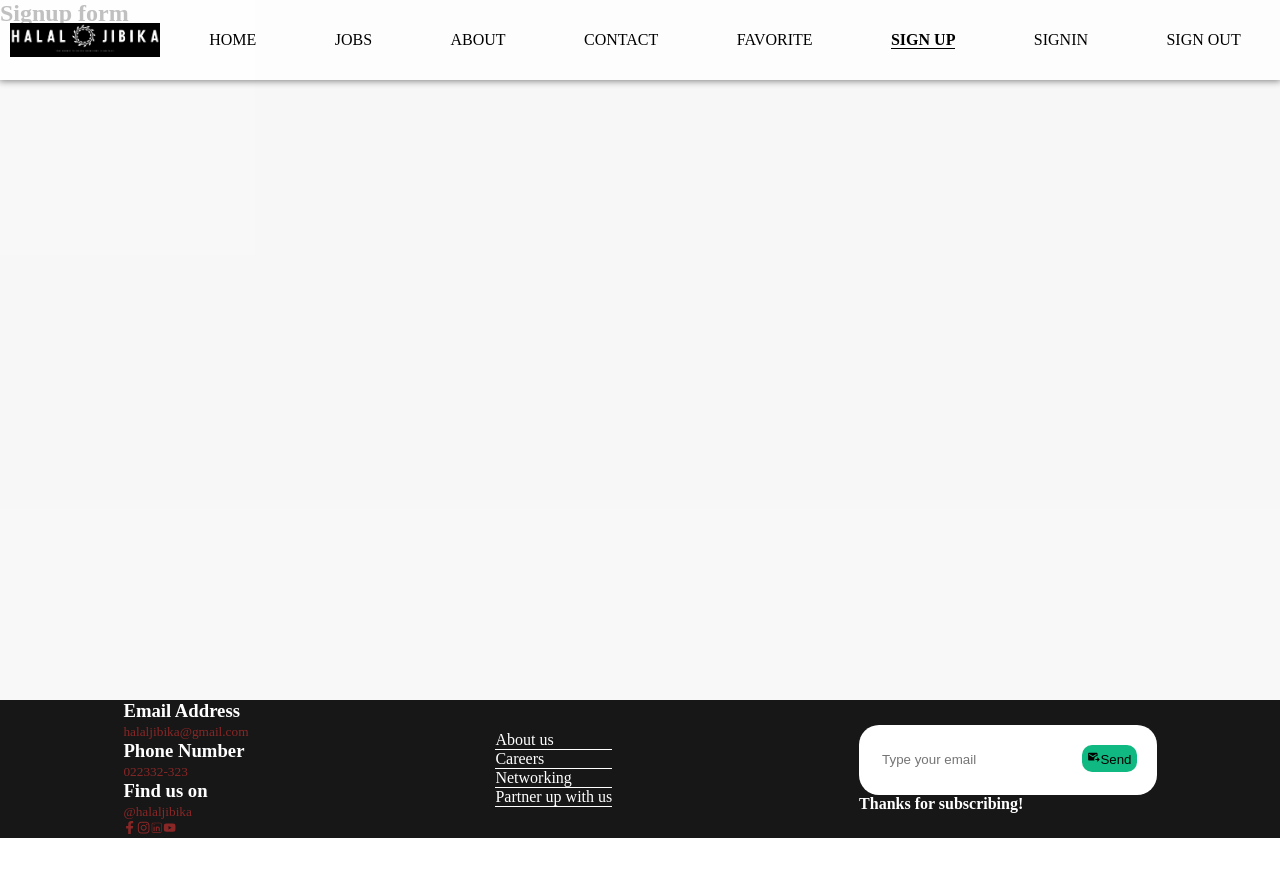
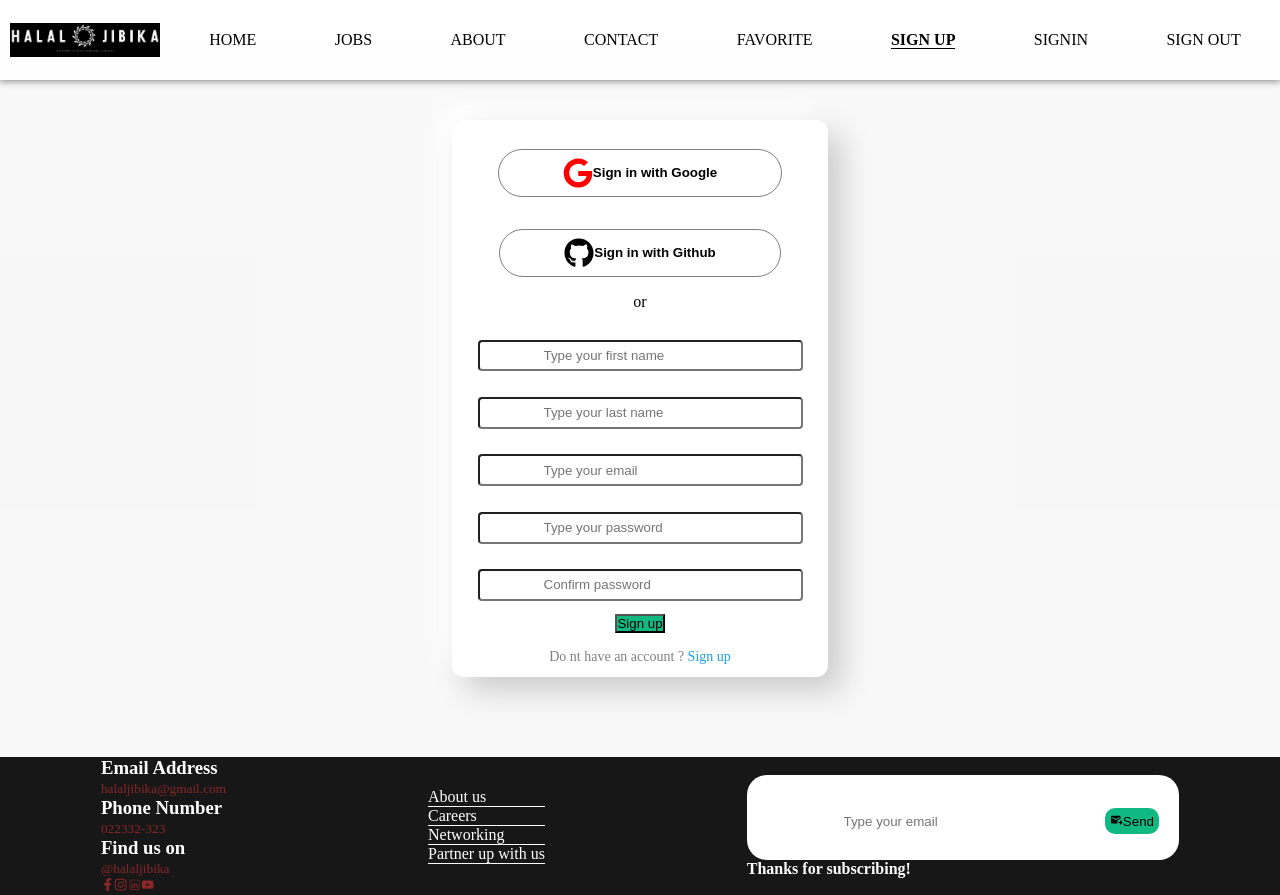
Before and after one commit to tanvirhossain808/job-search-application, a React (Vite) app: page /signup in a window 1280 px wide. Before the commit the page ends 838 px from the top, so only its background shows below. Built offline with nearby package versions, Linux system fonts and the light colour scheme; no server answers.

Commit message:
add env and sign up page wiht email login

```diff
--- a/package.json
+++ b/package.json
@@ -15,6 +15,7 @@
     "hooks": "^0.3.2",
     "react": "^18.2.0",
     "react-dom": "^18.2.0",
+    "react-firebase-hooks": "^5.1.1",
     "react-icons": "^4.12.0",
     "react-router-dom": "^6.21.1",
     "routes": "^2.1.0"
--- /dev/null
+++ b/src/firebase/firebase.config.js
@@ -0,0 +1,13 @@
+import { initializeApp } from "firebase/app";
+import { getAuth } from "firebase/auth";
+const firebaseConfig = {
+  // import.meta.env.VITE_SOME_KEY
+  apiKey: import.meta.env.VITE_SOME_A_API_KEY,
+  authDomain: import.meta.env.VITE_SOME_AUTH_DOMAIN,
+  projectId: import.meta.env.VITE_SOME_PROJECT_ID,
+  storageBucket: import.meta.env.VITE_SOME_STRONGeBUCket,
+  messagingSenderId: import.meta.env.VITE_SOME_MESSAGINGSENDERID,
+  appId: import.meta.env.VITE_SOME_APPID,
+};
+const app = initializeApp(firebaseConfig);
+export const auth = getAuth(app);
--- /dev/null
+++ b/src/pages/Login/Login.jsx
@@ -0,0 +1 @@
+import "./Login.css";
--- a/src/pages/SignUp/SignUp.css
+++ b/src/pages/SignUp/SignUp.css
@@ -0,0 +1,117 @@
+@import url("https://fonts.googleapis.com/css2?family=Poppins&display=swap");
+
+.formBody {
+  display: flex;
+  justify-content: center;
+  align-items: center;
+  margin-top: 40px;
+  width: 100%;
+}
+
+.container {
+  display: flex;
+  flex-direction: column;
+  justify-content: center;
+  align-items: center;
+  margin: 5rem 0;
+  padding: 1%;
+  border-radius: 12px;
+  background: #ffffff;
+  box-shadow: 14px 14px 30px #cccccc, -14px -14px 24px #ffffff;
+}
+.container .halalJibika {
+  background-color: black;
+  /* display: block; */
+  width: 200px;
+  margin: 0 0;
+  /* height: 400px; */
+}
+
+.button {
+  display: flex;
+  align-items: center;
+  border: 1px gray solid;
+  border-radius: 24px;
+  background-color: white;
+  padding: 0.5rem 4rem;
+  margin: 1rem 0;
+}
+
+.button:hover {
+  background-color: #f5f5f5;
+  cursor: pointer;
+}
+
+.button .img {
+  padding-right: 1rem;
+}
+
+.button p {
+  font-weight: bolder;
+}
+
+.img {
+  max-width: 40px;
+  max-height: 40px;
+}
+
+.form {
+  margin: 1rem 0;
+  display: flex;
+  flex-direction: column;
+}
+
+input {
+  margin: 0.8rem;
+}
+
+input[type="text"],
+input[type="email"],
+input[type="password"] {
+  /* border: 1px gray solid; */
+  border-radius: 4px;
+  padding: 0.4rem 4rem;
+}
+
+input[type="text"]:focus,
+input[type="email"]:focus,
+input[type="password"]:focus {
+  outline: none;
+  border: 1px solid #1d9bf0;
+  cursor: pointer;
+}
+
+#next {
+  background-color: black;
+  color: white;
+  border: 1px black solid;
+  border-radius: 24px;
+  padding: 0.5rem 4rem;
+  font-weight: bold;
+}
+
+#next:hover {
+  cursor: pointer;
+}
+
+#forgot {
+  background-color: white;
+  border: 1px gray solid;
+  border-radius: 24px;
+  padding: 0.5rem 4rem;
+}
+
+#forgot:hover {
+  background-color: #f5f5f5;
+  cursor: pointer;
+}
+
+#signup {
+  color: gray;
+  font-size: 14px;
+}
+
+#signup a {
+  color: #1d9bf0;
+  text-decoration: none;
+}
--- a/src/pages/SignUp/SignUp.jsx
+++ b/src/pages/SignUp/SignUp.jsx
@@ -1,7 +1,126 @@
+import "./SignUp.css";
+import { useCreateUserWithEmailAndPassword } from "react-firebase-hooks/auth";
+import { FaGoogle } from "react-icons/fa";
+import { FaGithub } from "react-icons/fa";
+import { useState } from "react";
+import { auth } from "../../firebase/firebase.config";
+
+//
+// const [email, setEmail] = useState("");
+
+//
 export const SignUp = () => {
+  console.log(import.meta.env.VITE_SOME_A_API_KEY);
+  const [createUserWithEmailAndPassword, user, loading, error] =
+    useCreateUserWithEmailAndPassword(auth);
+  const [userInfo, setUserInfo] = useState({
+    firstName: "",
+    lastName: "",
+    email: "",
+    password: "",
+    confirmPassword: "",
+  });
+  console.log(userInfo);
+
+  const hadleCreaseUserWithEmailAndPass = (e) => {
+    createUserWithEmailAndPassword(userInfo.email, userInfo.password);
+    e.preventDefault();
+    console.log(user);
+    console.log(error);
+    if (error) {
+      return (
+        <div>
+          <p>Error: {error.message}</p>
+        </div>
+      );
+    }
+    if (loading) {
+      return <p>Loading...</p>;
+    }
+    console.log();
+    if (user) {
+      ("");
+    }
+    //
+  };
   return (
     <>
-      <h2>Signup form</h2>
+      <div className="formBody">
+        <div className="container">
+          <button className="button">
+            <FaGoogle size={30} fill="red" />
+
+            <p>Sign in with Google</p>
+          </button>
+          <button className="button">
+            <FaGithub size={30} />
+
+            <p>Sign in with Github</p>
+          </button>
+          <p>or</p>
+          <form className="form" onSubmit={hadleCreaseUserWithEmailAndPass}>
+            <input
+              required
+              type="text"
+              name="firstName"
+              placeholder="Type your first name"
+              size="22"
+              value={userInfo.firstName}
+              onChange={(e) =>
+                setUserInfo({ ...userInfo, [e.target.name]: e.target.value })
+              }
+            />
+            <input
+              type="text"
+              placeholder="Type your last name"
+              name="lastName"
+              required
+              value={userInfo.lastName}
+              onChange={(e) =>
+                setUserInfo({ ...userInfo, [e.target.name]: e.target.value })
+              }
+              size="22"
+            />
+            <input
+              type="email"
+              placeholder="Type your email"
+              name="email"
+              required
+              value={userInfo.email}
+              onChange={(e) =>
+                setUserInfo({ ...userInfo, [e.target.name]: e.target.value })
+              }
+              size="22"
+            />
+            <input
+              type="password"
+              value={userInfo.password}
+              placeholder="Type your password"
+              required
+              onChange={(e) =>
+                setUserInfo({ ...userInfo, [e.target.name]: e.target.value })
+              }
+              name="password"
+              size="22"
+            />
+            <input
+              type="password"
+              required
+              value={userInfo.confirmPassword}
+              placeholder="Confirm password"
+              name="confirmPassword"
+              onChange={(e) =>
+                setUserInfo({ ...userInfo, [e.target.name]: e.target.value })
+              }
+              size="22"
+            />
+            <button type="submit">Sign up</button>
+          </form>
+          <p id="signup">
+            Do nt have an account ? <a href="#">Sign up</a>
+          </p>
+        </div>
+      </div>
     </>
   );
 };
```
Also changed, not shown: src/pages/Login/Login.css (added), 2 other files (tests, documents, lock files or other folders).
